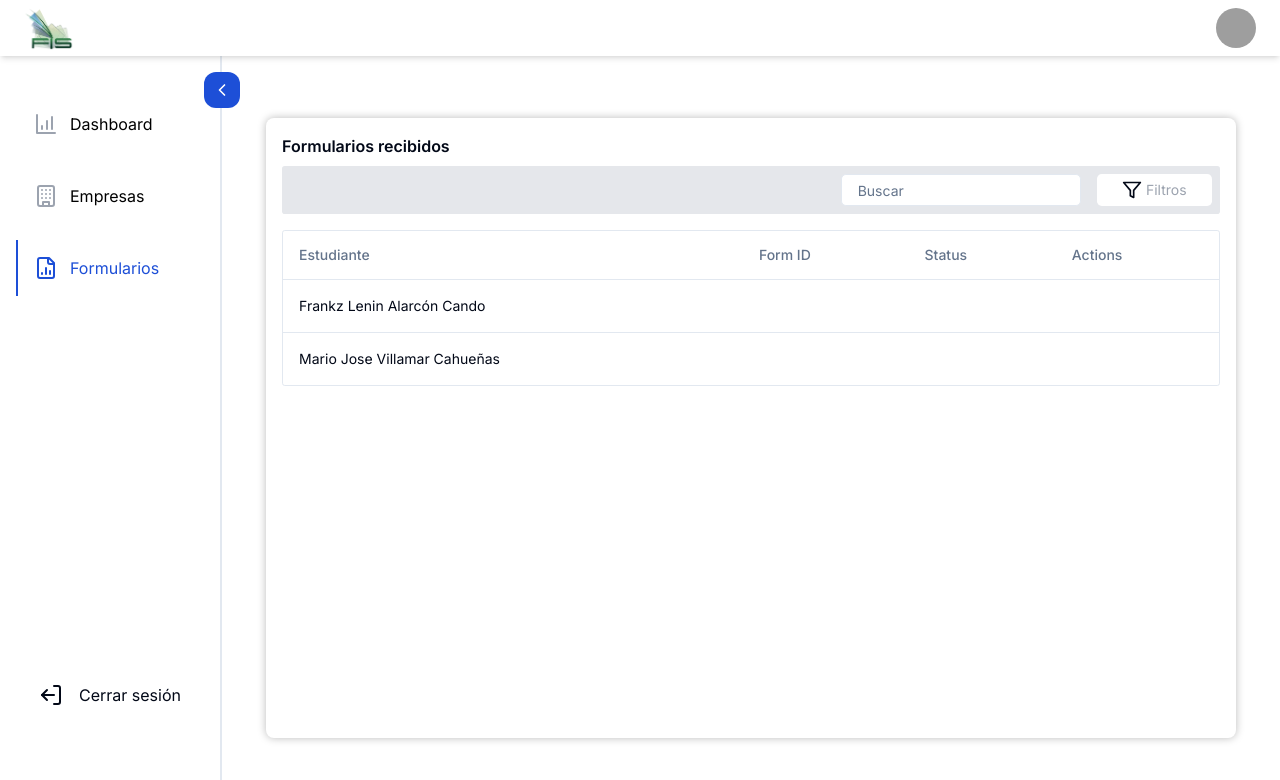
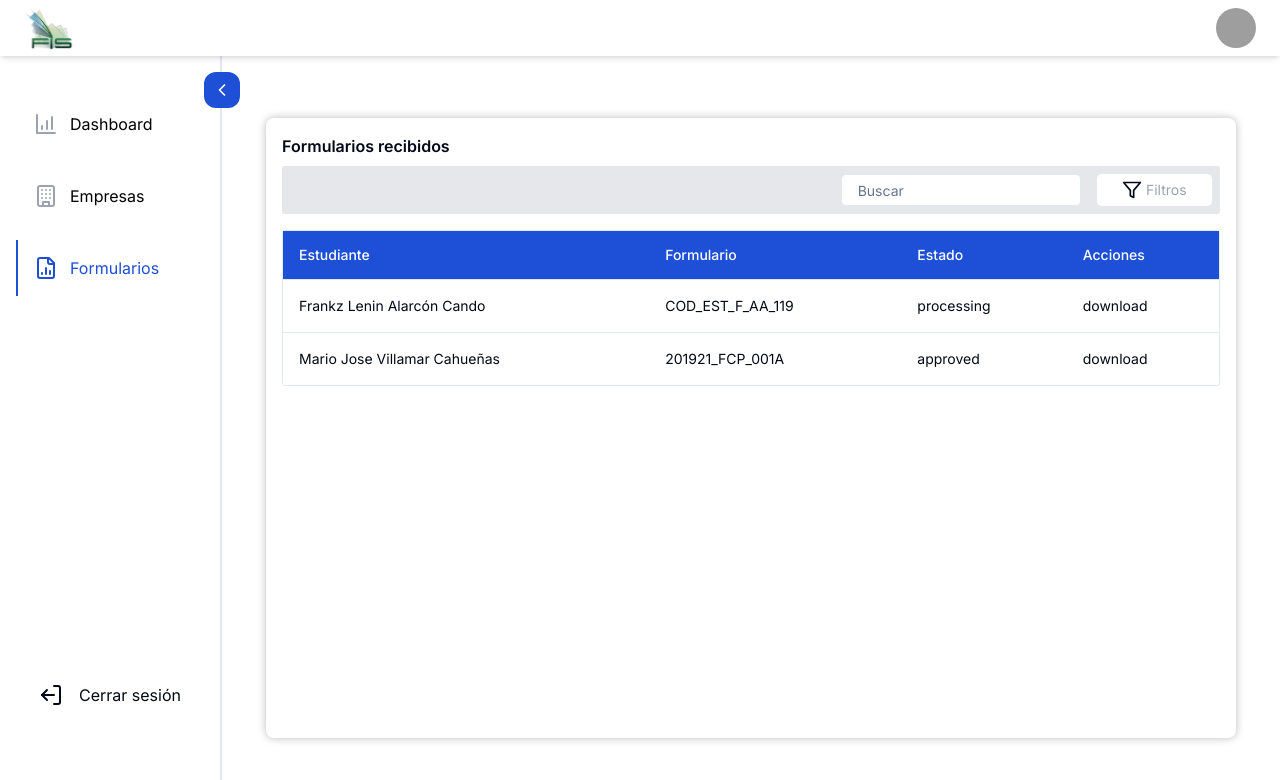
Before and after one commit to FrankzAlarcon/app-tesis-frontend, a Next.js app: page /dashboard/students in a window 1280 px wide. Shown: the top 780 px of the page. Built offline with nearby package versions, Linux system fonts and the light colour scheme; no server answers; grey boxes are pictures that could not be loaded.

Commit message:
feat(dasboard):init stuedents forms section

```diff
--- a/src/app/(protected)/dashboard/students/_components/forms/data-table.tsx
+++ b/src/app/(protected)/dashboard/_components/data-table.tsx
@@ -34,12 +34,16 @@ export function DataTable<TData, TValue>({
   return (
     <div className="rounded-md border">
       <Table>
-        <TableHeader>
+        <TableHeader
+          className="bg-primary text-sm font-semibold"
+        >
           {table.getHeaderGroups().map((headerGroup) => (
             <TableRow key={headerGroup.id}>
               {headerGroup.headers.map((header) => {
                 return (
-                  <TableHead key={header.id}>
+                  <TableHead
+                    className="text-white hover:bg-primary"
+                    key={header.id}>
                     {header.isPlaceholder
                       ? null
                       : flexRender(
@@ -58,6 +62,7 @@ export function DataTable<TData, TValue>({
               <TableRow
                 key={row.id}
                 data-state={row.getIsSelected() && "selected"}
+                className="hover:bg-muted transition-colors"
               >
                 {row.getVisibleCells().map((cell) => (
                   <TableCell key={cell.id}>
--- a/src/app/(protected)/dashboard/students/_components/forms/columns.tsx
+++ b/src/app/(protected)/dashboard/students/_components/forms/columns.tsx
@@ -16,15 +16,15 @@ export const columns: ColumnDef<StudentForm>[] = [
     header: "Estudiante",
   },
   {
-    accessorKey: "Formulario",
-    header: "Form ID",
+    accessorKey: "formId",
+    header: "Formulario",
   },
   {
-    accessorKey: "Estado",
-    header: "Status",
+    accessorKey: "status",
+    header: "Estado",
   },
   {
-    accessorKey: "Acciones",
-    header: "Actions",
+    accessorKey: "actions",
+    header: "Acciones",
   },
 ]
--- a/src/app/(protected)/dashboard/students/_components/forms/students-table.tsx
+++ b/src/app/(protected)/dashboard/students/_components/forms/students-table.tsx
@@ -1,7 +1,8 @@
 import React from 'react'
 
 import { StudentForm, columns } from "./columns"
-import { DataTable } from "./data-table"
+import { DataTable } from '../../../_components/data-table'
+
 
 const data: StudentForm[] = [
   {
@@ -22,7 +23,7 @@ const data: StudentForm[] = [
 
 function StudentsTable() {
   return (
-    <DataTable data={data} columns={columns} />
+    <DataTable columns={columns} data={data} />
   )
 }
 
--- a/src/app/(protected)/dashboard/students/page.tsx
+++ b/src/app/(protected)/dashboard/students/page.tsx
@@ -1,6 +1,6 @@
 import React from 'react'
+import FilterSearch from '../_components/filter-search'
 import StudentsTable from './_components/forms/students-table'
-import FilterSearch from '../_components/filter-search'
 
 
 function StudentsPage() {
--- a/src/components/ui/table.tsx
+++ b/src/components/ui/table.tsx
@@ -58,7 +58,7 @@ const TableRow = React.forwardRef<
   <tr
     ref={ref}
     className={cn(
-      "border-b transition-colors hover:bg-muted/50 data-[state=selected]:bg-muted",
+      "border-b transition-colors data-[state=selected]:bg-muted",
       className
     )}
     {...props}
```
